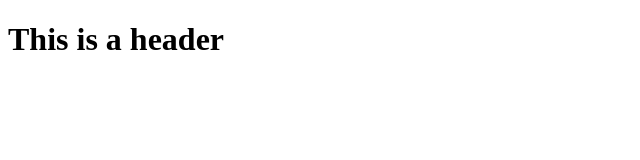
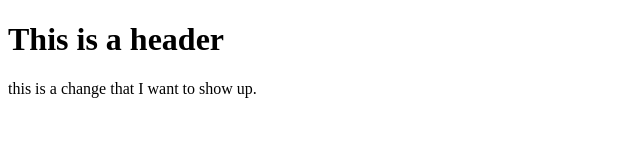
Before and after one commit to hyperpetal/git-test, a plain HTML site: page index.html in a window 1280 px wide. Shown: the whole page, without its empty margins (0-640 px from the left). Drawn offline with Linux system fonts and the light colour scheme.

Commit message:
Second commit

```diff
--- a/index.html
+++ b/index.html
@@ -8,5 +8,6 @@
 </head>
 <body>
     <h1>This is a header</h1>
+    <p>this is a change that I want to show up.</p>
 </body>
 </html>
```
